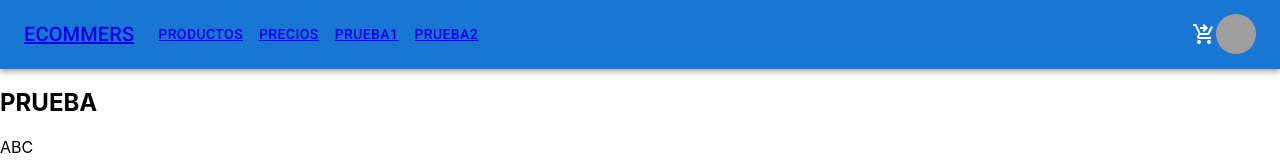
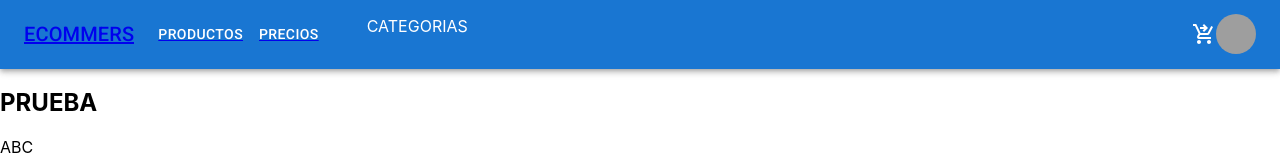
Before and after one commit to nahugonza98/ecommers, a React (Create React App) app: page /detalle/1 in a window 1280 px wide. Shown: the top 160 px of the page. Built offline with nearby package versions, Linux system fonts and the light colour scheme; grey boxes are pictures that could not be loaded.

Commit message:
Logica termina, falta css

```diff
--- /dev/null
+++ b/src/Css/NavBar.css
@@ -0,0 +1,25 @@
+ul {
+  list-style: none;
+}
+.menu li > a {
+  background-color: grey;
+  color: white;
+  padding: 10px;
+  display: block;
+  text-decoration: none;
+  min-width: 100px;
+}
+.menu li > a:hover {
+  color: #000;
+  background-color: #eaeaea;
+}
+.menu > li {
+  float: left;
+  text-align: center;
+}
+.menu > li > ul {
+  display: none;
+}
+.menu > li:hover > ul {
+  display: block;
+}
--- a/src/components/Navbar.js
+++ b/src/components/Navbar.js
@@ -12,10 +12,13 @@ import Button from "@mui/material/Button";
 import Tooltip from "@mui/material/Tooltip";
 import MenuItem from "@mui/material/MenuItem";
 import CartWidget from "./CartWidget";
-import { Link } from 'react-router-dom'
+import { Link } from "react-router-dom";
+import "../Css/NavBar.css";
 
-
-const pages = [{title:"Productos", id: 1, url:"/"}, {title:"Precios", id:2, url:"/detalle"}, {title:"Prueba1", id:3, url: "/zapatilla"}, {title:"Prueba2", id:4, url: "/botines"}];
+const pages = [
+  { title: "Productos", id: 1, url: "/" },
+  { title: "Precios", id: 2, url: "/detalle" },
+];
 const settings = ["Perfil", "Cuenta", "Cerrar Sesion"];
 
 const ResponsiveAppBar = () => {
@@ -39,8 +42,6 @@ const ResponsiveAppBar = () => {
 
   return (
     <>
-
-
       <AppBar position="static">
         <Container maxWidth="xl">
           <Toolbar disableGutters>
@@ -86,9 +87,7 @@ const ResponsiveAppBar = () => {
               >
                 {pages.map((page) => (
                   <MenuItem key={page.id} onClick={handleCloseNavMenu}>
-
                     <Link to={page.url}>{page.title}</Link>
-
                   </MenuItem>
                 ))}
               </Menu>
@@ -98,24 +97,35 @@ const ResponsiveAppBar = () => {
               noWrap
               component="div"
               sx={{ flexGrow: 1, display: { xs: "flex", md: "none" } }}
-          >
-          </Typography>
+            ></Typography>
             <Box sx={{ flexGrow: 1, display: { xs: "none", md: "flex" } }}>
               {pages.map((page) => (
+                <Link to={page.url} key={page.id}>
                   <Button
-                key={page.id}
                     onClick={handleCloseNavMenu}
                     sx={{ my: 2, color: "white", display: "block" }}
                   >
-              <Link to={page.url}>{page.title}</Link>
-              {/* CREAR DESPLEGABLE CON MUI  Y METER DATOS DE OTRO MOCK QUE CREE DE CATEGORIAS*/}
+                    {page.title}
                   </Button>
+                </Link>
               ))}
 
+                <ul className="menu">
+                  <li>
+                    CATEGORIAS
+                    <ul>
+                      <li>
+                        <Link to={"/zapatilla"}>Zapatilla</Link>
+                      </li>
+                      <li>
+                        <Link to={"/botines"}>Botines</Link>{" "}
+                      </li>
+                    </ul>
+                  </li>
+                </ul>
+
             </Box>
-              <CartWidget/>
-
-
+            <CartWidget />
 
             <Box sx={{ flexGrow: 0 }}>
               <Tooltip title="Abrir Configuracion">
@@ -149,10 +159,7 @@ const ResponsiveAppBar = () => {
           </Toolbar>
         </Container>
       </AppBar>
-
-
     </>
   );
-
 };
 export default ResponsiveAppBar;
```
Lines whose indentation alone changed are shown as unchanged.
